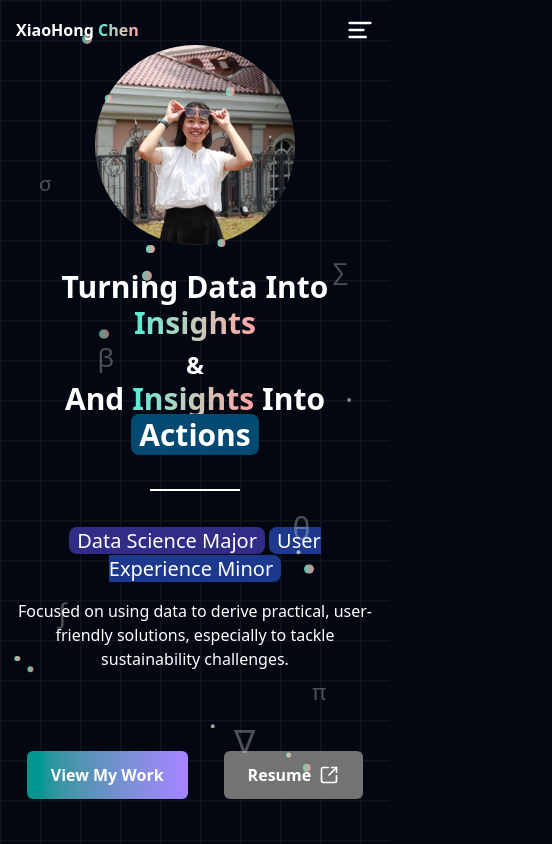
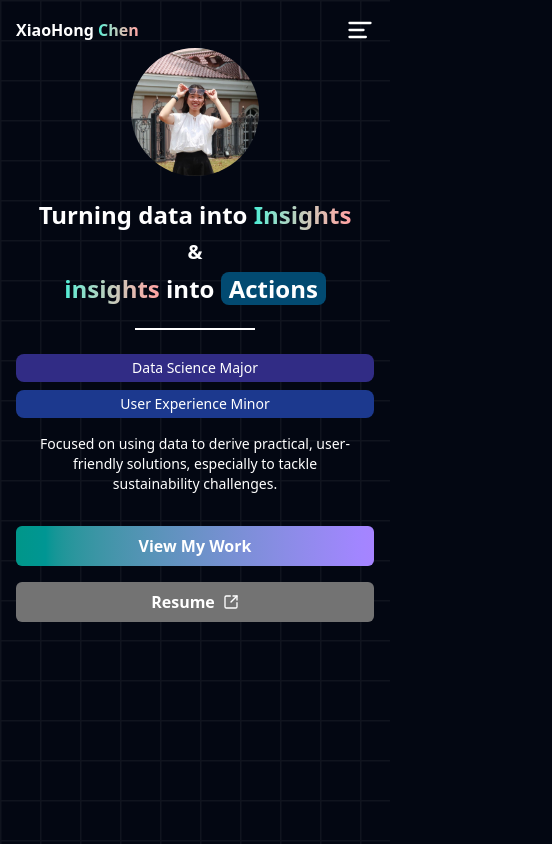
Before and after one commit to xhhhhhchen/My-Portfolio, a React (Vite) app: page /main in a window 390 px wide. Shown: the top 844 px of the page, 552 px wide, since content can reach past the window. Built offline with nearby package versions, Linux system fonts and the light colour scheme.

Commit message:
added mobile responsiveness

```diff
--- a/src/sections/about.jsx
+++ b/src/sections/about.jsx
@@ -14,7 +14,7 @@ const About = () => {
             <div>
                 <Title title = 'about' highlight ="me" subtitle ='Get to know me better' isCenter={false}/>
 
-                <p className = 'leading-7'>
+                <p className = 'leading-7 flex flex-col gap-4 mt-6 max-w-prose overflow-hidden break-words '>
                     faafafafafaaadffadfhjfhajfhajfhfdafajfahajfdafjahjfajffafjajdfajfhadjfhajf ife fef effqfqkef afajfafafda fa af adf af afaf adf afa dfdf asdf ad ad af afaf a ffaafafafafaaadffadfhjfhajfhajfhfdafajfahajfdafjahjfajffafjajdfajfhadjfhajf ife fef effqfqkef afajfafafda fa af adf af afaf adf afa dfdf asdf ad ad af afaf a ffaafafafafaaadffadfhjfhajfhajfhfdafajfahajfdafjahjfajffafjajdfajfhadjfhajf ife fef effqfqkef afajfafafda fa af adf af afaf adf afa dfdf asdf ad ad af afaf a f
                 </p>
             </div>
--- a/src/sections/hero.jsx
+++ b/src/sections/hero.jsx
@@ -1,11 +1,10 @@
-import React from 'react'
-import HeroImg from '../assets/hero-image.png'
-import {SquareArrowOutUpRight, Home, Settings, User, Mail, Plus } from 'lucide-react'
-import {motion} from 'framer-motion'
-
+import React from 'react';
+import HeroImg from '../assets/hero-image.png';
+import { SquareArrowOutUpRight } from 'lucide-react';
+import { motion } from 'framer-motion';
 
 const Hero = () => {
-  // Animation variants
+  // Animation variants (unchanged)
   const container = {
     hidden: { opacity: 0 },
     show: {
@@ -15,54 +14,36 @@ const Hero = () => {
         delayChildren: 0.3
       }
     }
-  }
+  };
 
   const itemFromLeft = {
     hidden: { opacity: 0, x: -50 },
     show: { opacity: 1, x: 0, transition: { duration: 0.5 } }
-  }
+  };
 
   const itemFromRight = {
     hidden: { opacity: 0, x: 50 },
     show: { opacity: 1, x: 0, transition: { duration: 0.5 } }
-  }
+  };
 
   const itemFromBottom = {
     hidden: { opacity: 0, y: 50 },
     show: { opacity: 1, y: 0, transition: { duration: 0.5 } }
-  }
+  };
 
   const itemFromTop = {
     hidden: { opacity: 0, y: -50 },
     show: { opacity: 1, y: 0, transition: { duration: 0.5 } }
-  }
+  };
 
   const scaleUp = {
     hidden: { opacity: 0, scale: 0.8 },
     show: { opacity: 1, scale: 1, transition: { duration: 0.5 } }
-  }
+  };
 
-// Background elements data
-  const backgroundElements = [
-    { icon: 'σ', size: 20, left: '10%', top: '20%', delay: 0.2 },
-    { icon: '∑', size: 24, left: '85%', top: '30%', delay: 0.4 },
-    { icon: '∫', size: 28, left: '15%', top: '70%', delay: 0.6 },
-    { icon: 'π', size: 22, left: '80%', top: '80%', delay: 0.8 },
-    { icon: 'β', size: 26, left: '25%', top: '40%', delay: 1.0 },
-    { icon: 'θ', size: 30, left: '75%', top: '60%', delay: 1.2 },
-    { icon: 'λ', size: 18, left: '40%', top: '20%', delay: 1.4 },
-    { icon: '∇', size: 32, left: '60%', top: '85%', delay: 1.6 },
-    ]
-
-    // Floating graph nodes
-    const graphNodes = Array.from({ length: 15 }).map((_, i) => ({
-    size: Math.random() * 6 + 4,
-    left: `${Math.random() * 100}%`,
-    top: `${Math.random() * 100}%`,
-    delay: Math.random() * 2,
-    duration: Math.random() * 10 + 10,
-    }))
-
+  // Background elements (unchanged)
+  const backgroundElements = [ /* ... */ ];
+  const graphNodes = [ /* ... */ ];
 
   return (
     <motion.div
@@ -72,137 +53,114 @@ const Hero = () => {
       transition={{duration: 0.5}}
       className="relative overflow-hidden"
     >
-        {/* Background elements */}
+      {/* Background elements (unchanged) */}
       <div className="absolute inset-0 overflow-hidden pointer-events-none">
-        {/* Mathematical symbols */}
-        {backgroundElements.map((el, i) => (
-          <motion.div
-            key={`math-${i}`}
-            initial={{ opacity: 0, y: -20 }}
-            animate={{ opacity: 0.3, y: 0 }}
-            transition={{ delay: el.delay, duration: 1 }}
-            className="absolute text-neutral-100"
-            style={{
-              left: el.left,
-              top: el.top,
-              fontSize: `${el.size}px`,
-            }}
-          >
-            {el.icon}
-          </motion.div>
-        ))}
-
-        {/* Floating graph nodes */}
-        {graphNodes.map((node, i) => (
-          <motion.div
-            key={`node-${i}`}
-            initial={{ opacity: 0.1, y: 0 }}
-            animate={{
-              opacity: [0.3, 0.9, 0],
-              y: [0, -50],
-              x: [0, (Math.random() - 0.5) * 50],
-            }}
-            transition={{
-              delay: node.delay,
-              duration: node.duration,
-              repeat: Infinity,
-              repeatType: 'reverse',
-            }}
-            className="absolute rounded-full bg-gradient-to-r from-teal-300 to-red-300"
-            style={{
-              left: node.left,
-              top: node.top,
-              width: `${node.size}px`,
-              height: `${node.size}px`,
-            }}
-          />
-        ))}
-
-
+        {/* ... */}
       </div>
 
-      {/* Your existing content */}
-
-      <section id='home'>
-        <div className='z-40'>
-          <div className="container h-screen flex items-center justify-center text-center">
+      <section id='home' className="min-h-screen">
+        <div className="container mx-auto px-4 sm:px-6 lg:px-8 h-full flex items-center justify-center">
           <motion.div
-              className='max-w-[800] mx-auto'
+            className="w-full max-w-4xl mx-auto py-12 md:py-24"
             variants={container}
             initial="hidden"
             animate="show"
           >
-              {/* image */}
-              <motion.div className='mb-6' variants={scaleUp}>
+            {/* Image - Smaller on mobile */}
+            <motion.div className='mb-6 md:mb-8' variants={scaleUp}>
               <img
-                  className='size-[200px] rounded-full mx-auto bg-gradient-to-r from-teal-300 to-red-300 object-cover'
+                className='size-32 md:size-48 lg:size-56 rounded-full mx-auto bg-gradient-to-r from-teal-300 to-red-300 object-cover'
                 src={HeroImg}
-                  alt="hero image"
+                alt="Profile"
               />
             </motion.div>
 
-              <div>
-                {/* content */}
-                <motion.h1 className='mb-2 text-3xl font-extrabold capitalize leading-[1.2] md:text-5xl' variants={itemFromLeft}>
+            {/* Text Content */}
+            <div className="text-center">
+              {/* Main Headline - Responsive text sizing */}
+              <motion.h1
+                className='text-2xl sm:text-3xl md:text-4xl lg:text-5xl font-extrabold leading-tight md:leading-[1.2] mb-2 md:mb-4'
+                variants={itemFromLeft}
+              >
                 Turning data into {' '}
-                  <span className="bg-gradient-to-r from-teal-300 to-red-300 bg-clip-text text-transparent">Insights</span>
+                <span className="bg-gradient-to-r from-teal-300 to-red-300 bg-clip-text text-transparent">
+                  Insights
+                </span>
               </motion.h1>
 
-                <motion.h2 className='text-2xl font-extrabold' variants={itemFromTop}>
+              <motion.h2
+                className='text-xl sm:text-2xl font-extrabold my-2 md:my-4'
+                variants={itemFromTop}
+              >
                 &
               </motion.h2>
 
-                <motion.h1 className='mb-2 text-3xl font-extrabold capitalize leading-[1.2] md:text-5xl' variants={itemFromRight}>
-                  and {' '}
-                  <span className="bg-gradient-to-r from-teal-300 to-red-300 bg-clip-text text-transparent">insights</span> {' '}
+              <motion.h1
+                className='text-2xl sm:text-3xl md:text-4xl lg:text-5xl font-extrabold leading-tight md:leading-[1.2] mb-4 md:mb-6'
+                variants={itemFromRight}
+              >
+                <span className="bg-gradient-to-r from-teal-300 to-red-300 bg-clip-text text-transparent">
+                  insights
+                </span> {' '}
                 into {' '}
                 <span className="bg-sky-900 px-2 rounded-lg">Actions</span>
               </motion.h1>
 
+              {/* Divider - Responsive margin */}
               <motion.div
-                  className="w-1/4 border-t-2 border-fill border-white mx-auto my-9"
+                className="w-1/3 md:w-1/4 border-t-2 border-white mx-auto my-6 md:my-9"
                 variants={itemFromBottom}
               />
 
-                <motion.p className='mt-9 mb-4 md:text-lg' variants={itemFromLeft}>
-                  <span className="bg-indigo-900 px-2 text-xl rounded-lg">Data Science Major</span> {" "} {" "}
-                  <span className="bg-blue-900 px-2 text-xl rounded-lg">User Experience Minor</span>
-                </motion.p>
+              {/* Tags - Stack on small screens */}
+              <motion.div
+                className="flex flex-col sm:flex-row justify-center gap-2 md:gap-4 mb-4 md:mb-6"
+                variants={itemFromLeft}
+              >
+                <span className="bg-indigo-900 px-3 py-1 text-sm md:text-base rounded-lg inline-block">
+                  Data Science Major
+                </span>
+                <span className="bg-blue-900 px-3 py-1 text-sm md:text-base rounded-lg inline-block">
+                  User Experience Minor
+                </span>
+              </motion.div>
 
-                <motion.p className='mt-4 mb-4 md:text-lg' variants={itemFromRight}>
+              {/* Description - Responsive text and padding */}
+              <motion.p
+                className='text-sm sm:text-base md:text-lg px-4 sm:px-0 mb-8 md:mb-12 max-w-2xl mx-auto'
+                variants={itemFromRight}
+              >
                 Focused on using data to derive practical, user-friendly solutions, especially to tackle sustainability challenges.
               </motion.p>
 
+              {/* Buttons - Stack on mobile, flex on larger screens */}
               <motion.div
-                  className='mt-20 flex items-center justify-center gap-9'
+                className='flex flex-col sm:flex-row items-center justify-center gap-4 md:gap-8'
                 variants={itemFromBottom}
               >
                 <a
-                    className='px-6 py-3 inline-block capitalize font-semibold bg-gradient-to-r from-teal-600 to-violet-400 text-white rounded-md hover:scale-105 transition-transform duration-200'
+                  className='px-4 py-2 sm:px-6 sm:py-3 w-full sm:w-auto text-center capitalize font-semibold bg-gradient-to-r from-teal-600 to-violet-400 text-white rounded-md hover:scale-105 transition-transform duration-200'
                   href='#projects'
                 >
-                    view my work
+                  View My Work
                 </a>
 
                 <a
-                    className='inline-flex items-center px-6 py-3 capitalize font-semibold bg-neutral-500 hover:bg-blue-300 duration-200 ease-in text-white rounded-md hover:scale-105 transition-transform duration-200'
+                  className='flex items-center justify-center px-4 py-2 sm:px-6 sm:py-3 w-full sm:w-auto text-center capitalize font-semibold bg-neutral-500 hover:bg-blue-300 duration-200 ease-in text-white rounded-md hover:scale-105 transition-transform duration-200'
                   href='https://drive.google.com/file/d/1oYgXmFmepd_nzleM7p-84FElz4m8trZk/view?usp=sharing'
                   target='_blank'
                   rel='noopener noreferrer'
                 >
-                    <p className='font-semibold mr-2'>resume</p>
-                    <SquareArrowOutUpRight size={20} />
+                  <span className='font-semibold mr-2'>Resume</span>
+                  <SquareArrowOutUpRight size={16} className="inline" />
                 </a>
               </motion.div>
             </div>
           </motion.div>
         </div>
-        </div>
-
-
       </section>
     </motion.div>
-  )
-}
+  );
+};
 
-export default Hero
+export default Hero;
```
Lines whose indentation alone changed are shown as unchanged.
